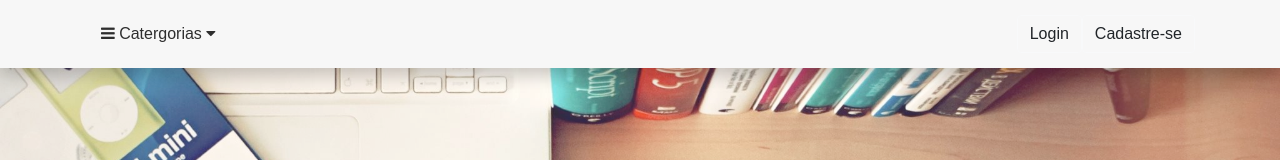
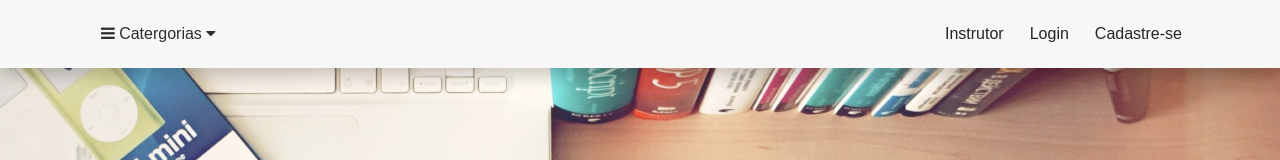
Before and after one commit to alexandrejuk/cela, an Angular app: page /#/pages/home in a window 1280 px wide. Shown: the top 160 px of the page. Built offline with nearby package versions, Linux system fonts and the light colour scheme.

Commit message:
add: new element in navbar

```diff
--- a/src/app/navbar/navbar.component.html
+++ b/src/app/navbar/navbar.component.html
@@ -12,6 +12,7 @@
             </div>
           </div>
           <div>
+              <button type="button" class="btn btn-light">Instrutor</button>
               <button type="button" class="btn btn-light">Login</button>
               <button type="button" class="btn btn-light">Cadastre-se</button>
           </div>
```
